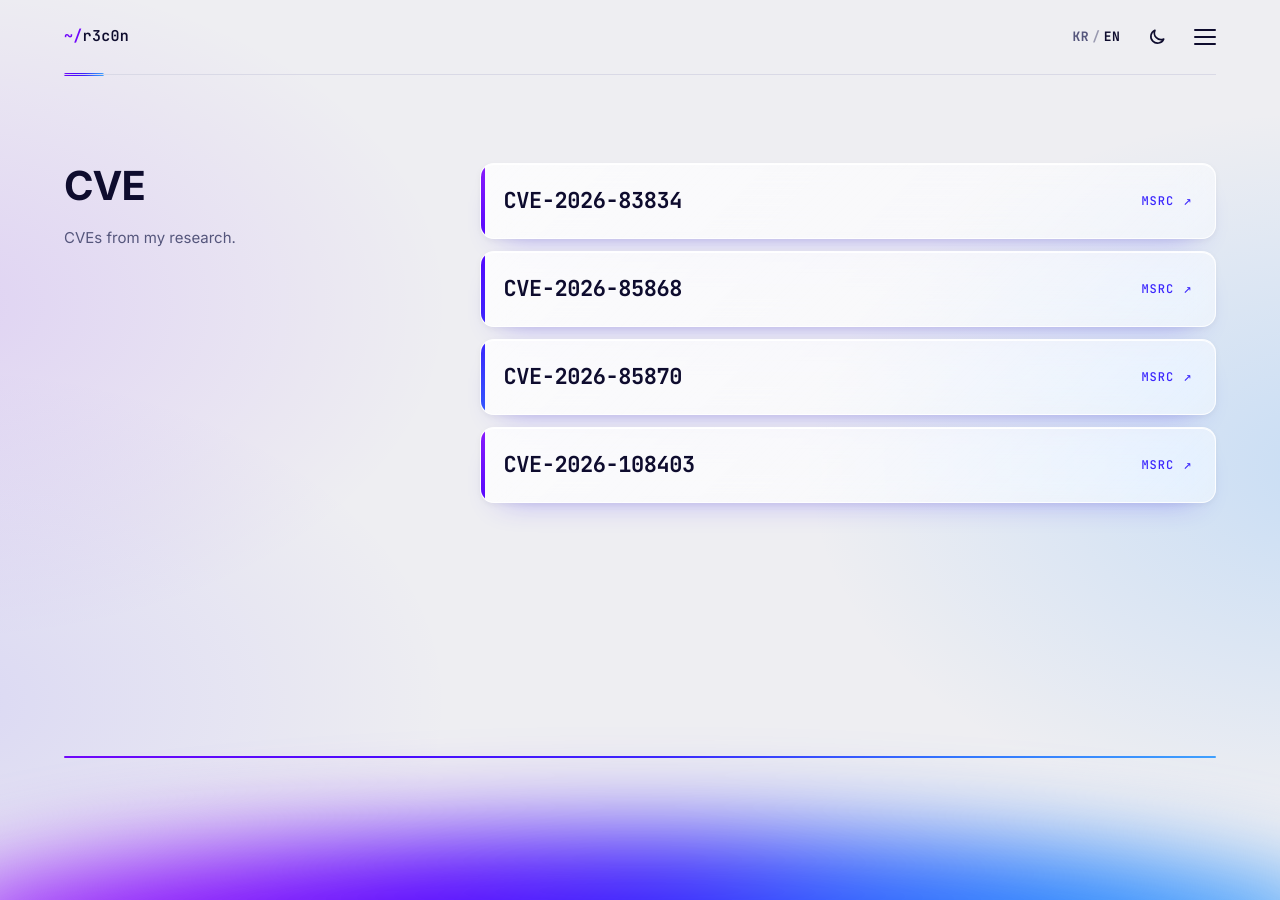
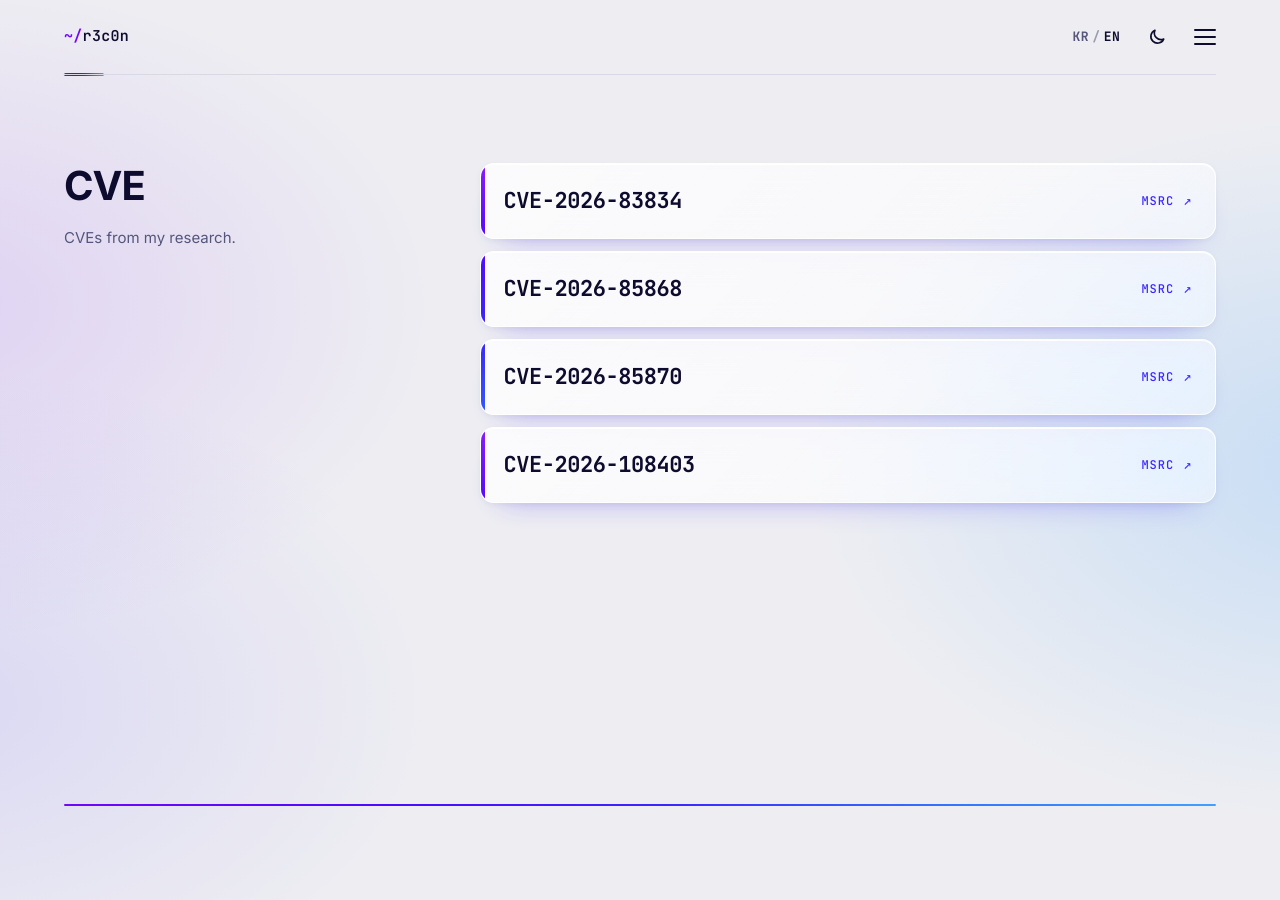
Before and after one commit to jhlee0507/jhlee0507.github.io, a Jekyll site: the page built from cve/index.html, in a window 1280 px wide. Built offline with Jekyll 4.4.1, drawn with Linux system fonts in a browser that asks for light colours.

Commit message:
Keep the bottom glow on the main page only

```diff
--- a/_layouts/default.html
+++ b/_layouts/default.html
@@ -30,7 +30,8 @@
 </main>
 
 <footer class="wrap"></footer>
-<div class="page-glow" aria-hidden="true"></div>
+{% if page.key == 'home' %}<div class="page-glow" aria-hidden="true"></div>
+{% endif -%}
 <!-- If the menu script cannot be loaded, fall back to the plain header with its links visible. -->
 <script src="{{ '/assets/js/site.js' | relative_url }}?v={{ site.time | date: '%s' }}" defer onerror="document.documentElement.classList.remove('js')"></script>
 </body>
--- a/assets/css/site.css
+++ b/assets/css/site.css
@@ -108,7 +108,7 @@ main:focus{outline:none}
 .wrap{position:relative;z-index:1;width:min(100% - 2rem,72rem);margin-inline:auto}
 @media (min-width:48rem){.wrap{width:min(100% - 4rem,72rem)}}
 
-/* a soft glow of the gradient rising from the bottom edge to close the page */
+/* a soft glow of the gradient rising from the bottom edge to close the main page */
 .page-glow{position:absolute;left:0;right:0;bottom:0;height:17rem;overflow:hidden;pointer-events:none;z-index:0}
 .page-glow::before{content:"";position:absolute;inset:auto -6% -7.75rem -6%;height:12rem;border-radius:50%;background:linear-gradient(100deg,#9a24fb 6%,#8414fc 20%,#5a0cfe 36%,#3b26fd 51%,#2f63fe 65%,#2c86fe 79%,#4aa6fe 95%);filter:blur(44px)}
 
@@ -378,7 +378,9 @@ main > section:last-child{border-bottom:0}
 
 /* footer */
 footer::before{content:"";position:absolute;left:0;right:0;top:0;height:2px;border-radius:2px;background:var(--grad)}
-footer{height:9rem}
+footer{height:6rem}
+/* room for the glow under the main page */
+.page-home footer{height:9rem}
 
 @media (prefers-reduced-motion: reduce){
   *,*::before,*::after{transition:none !important;animation:none !important}
```
